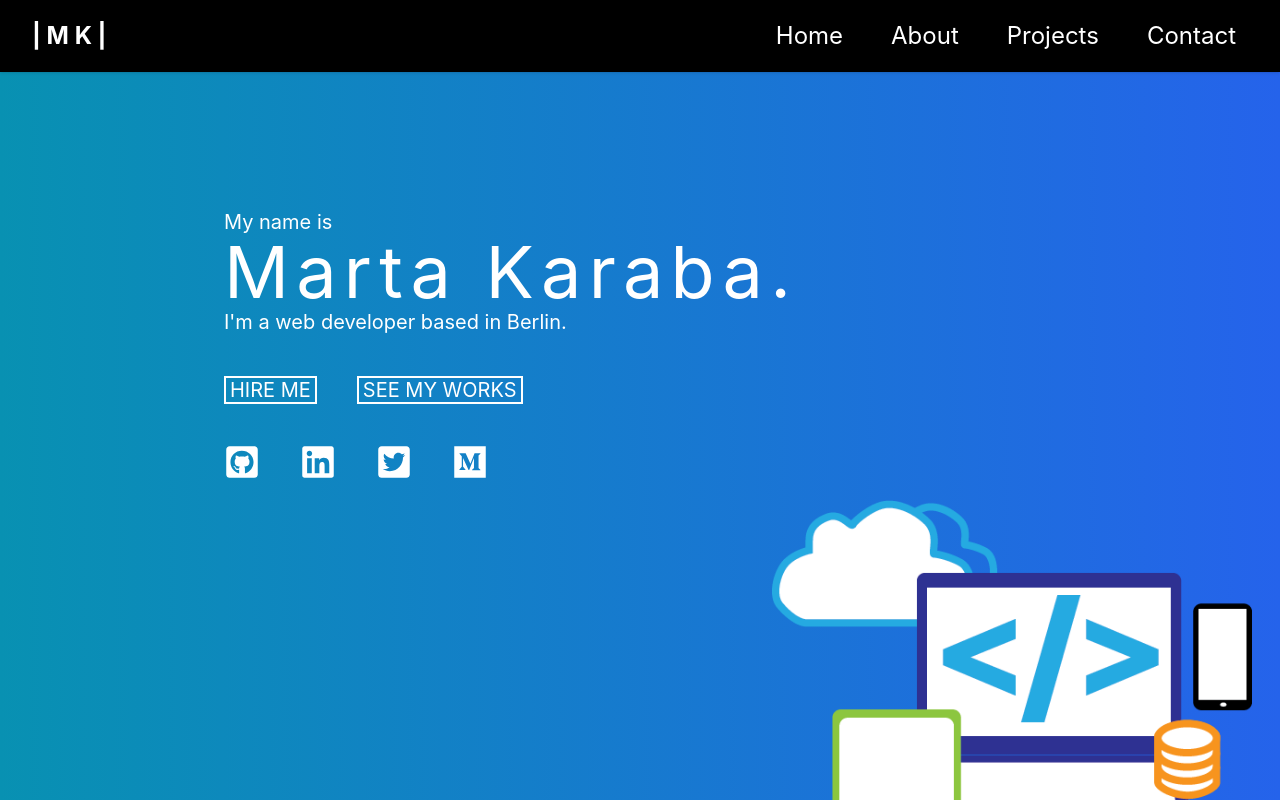
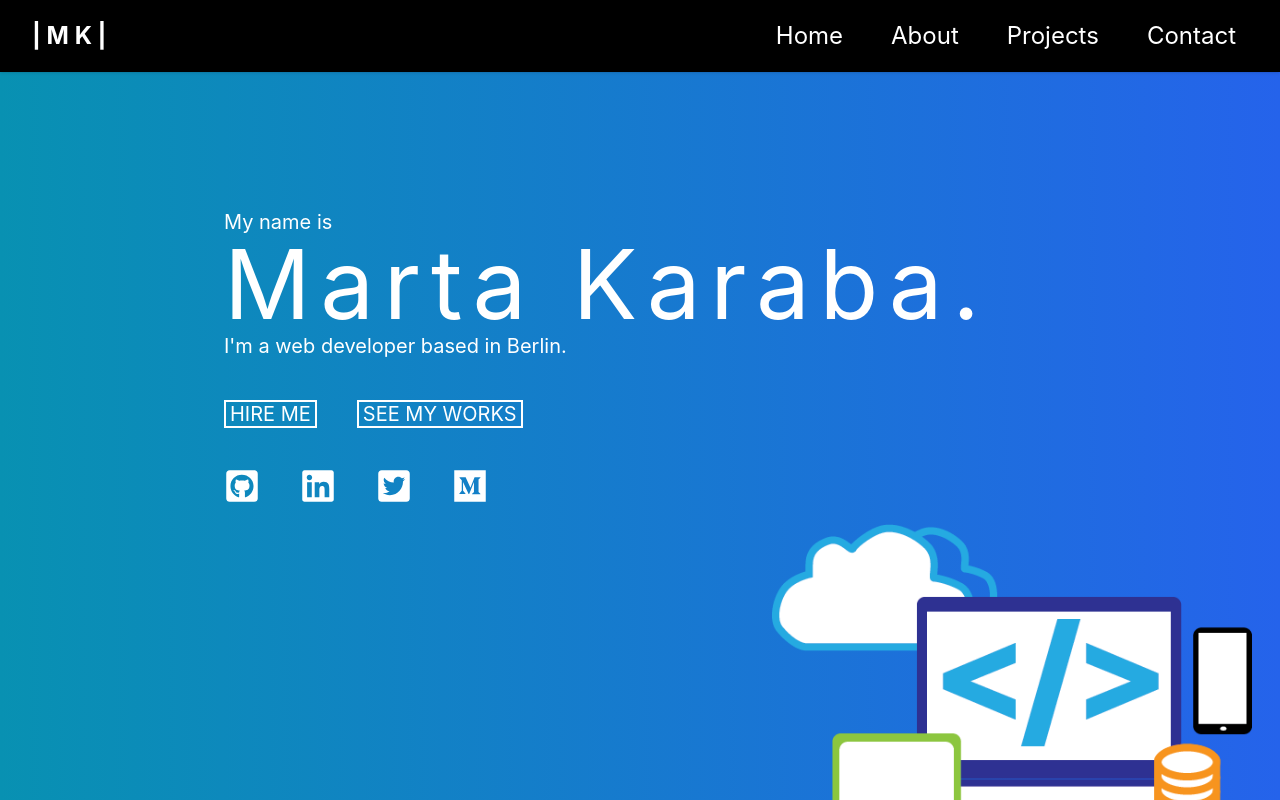
Before and after one commit to martalexaa/my-portfolio, a Next.js app: page / in a window 1280 px wide. Shown: the top 800 px of the page. Built offline with nearby package versions, Linux system fonts and the light colour scheme.

Commit message:
Update index.js

```diff
--- a/pages/index.js
+++ b/pages/index.js
@@ -39,7 +39,7 @@ export default function Home() {
         <section className="pt-40 md:pt-52 lg:pl-56 bg-gradient-to-r from-cyan-600 to-blue-600 text-white min-h-screen " id="home">
           <div>
             <p className="text-xl">My name is</p>
-            <p className="text-6xl md:text-7xl md:text-12xl tracking-widest myname">Marta Karaba.</p>
+            <p className="text-6xl md:text-8xl md:text-12xl tracking-widest myname">Marta Karaba.</p>
             <p className="text-xl">I'm a web developer based in Berlin.</p>
             <div className="mt-10">
               <Link to="contact" smooth={true} duration={500}
@@ -259,7 +259,7 @@ export default function Home() {
               <li className="pb-4">+49 1773271140</li>
             </ul>
           </div>
-          <div className="text-4xl flex justify-center gap-10 pt-10 mb-10">
+          <div className="text-4xl flex justify-center gap-10 py-10">
             <a href="https://github.com/martalexaa"
               target="blank"
               className="hover:animate-pulse"><FaGithubSquare /></a>
```
